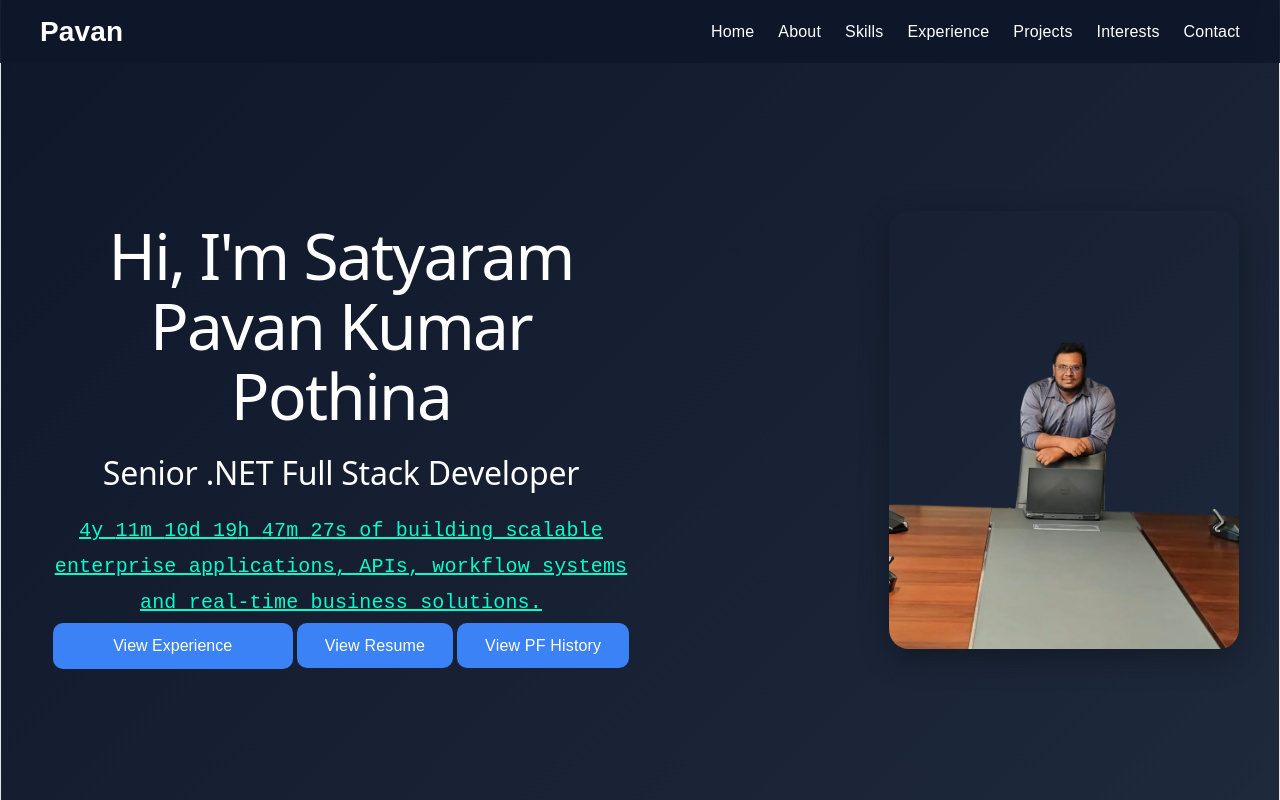
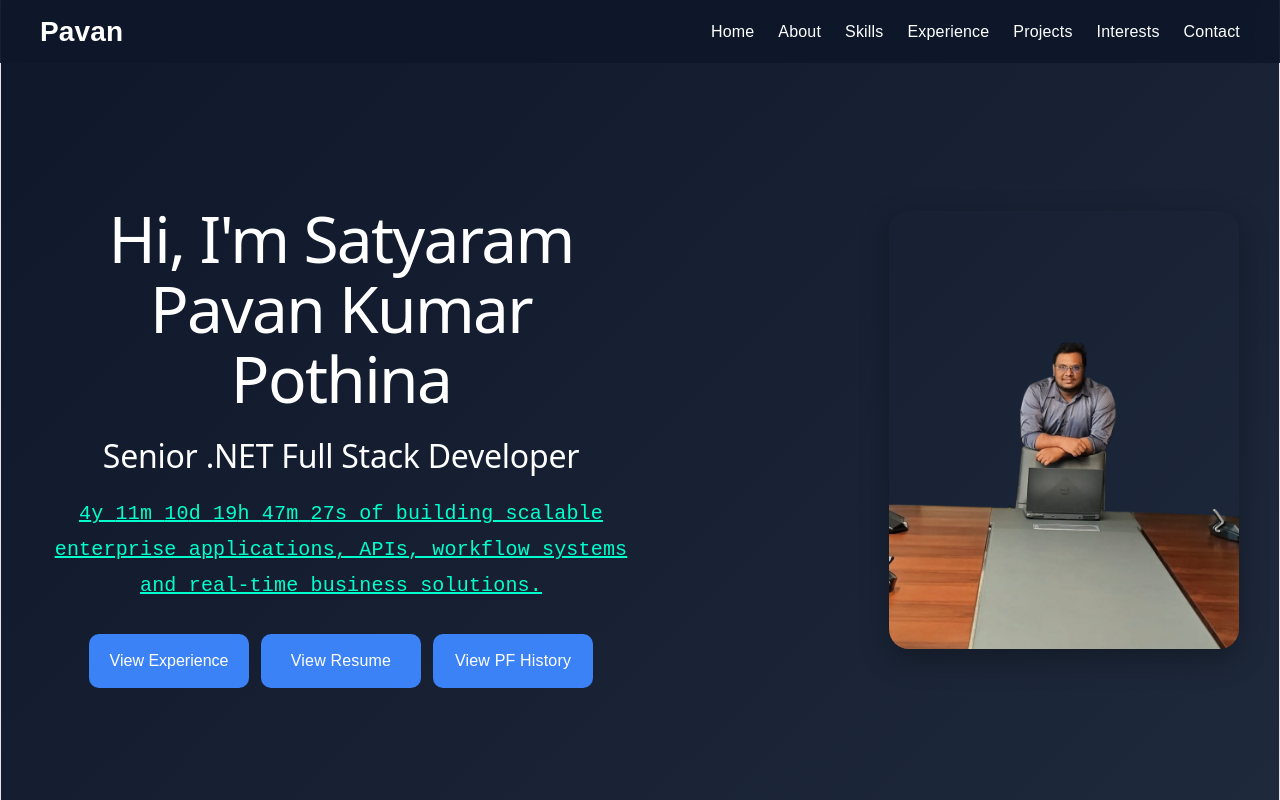
Before and after one commit to SatyaramPavanKumar/portfolio-site, a React (Vite) app: page / in a window 1280 px wide. Shown: the top 800 px of the page. Built offline with nearby package versions, Linux system fonts and the light colour scheme.

Commit message:
update the three buttons

```diff
--- a/src/styles/hero.css
+++ b/src/styles/hero.css
@@ -1,6 +1,14 @@
+.buttonContainer {
+  display: flex;
+  flex-wrap: wrap;
+  justify-content: center;
+  gap: 12px;
+  margin-top: 30px;
+}
+
 .buttonStyle,
 .linkButtonStyle {
-  padding: 14px 28px;
+  padding: 14px 20px;
   border-radius: 10px;
   background: #3b82f6;
   color: white;
@@ -8,8 +16,8 @@
   cursor: pointer;
   text-decoration: none;
   border: none;
- margin: 2px;
-  width: 240px;
+
+  min-width: 160px;
   text-align: center;
 
   transition: 0.3s ease;
```
Also changed, not shown: src/components/sections/Hero.jsx (+9 -0 lines).
